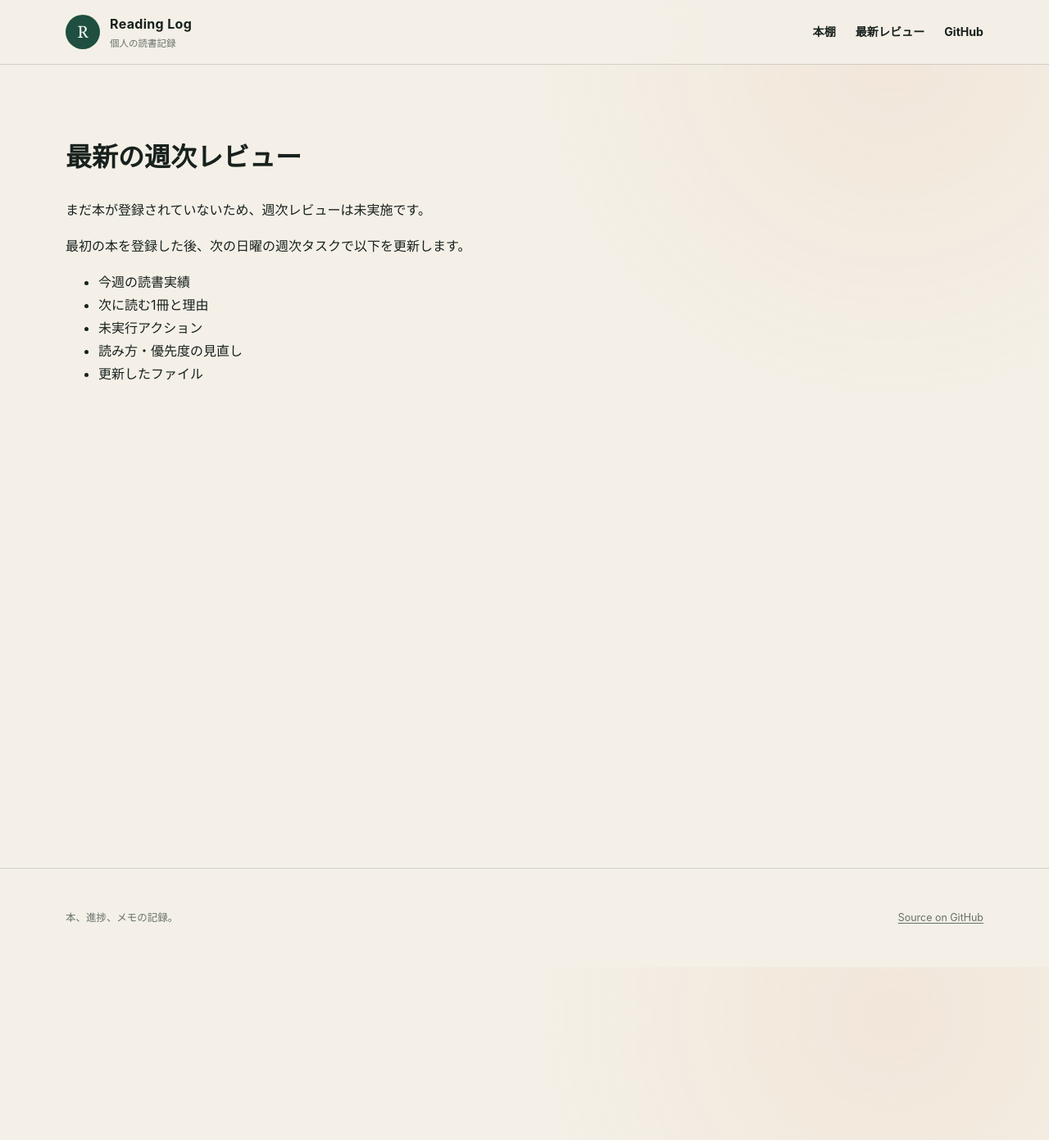
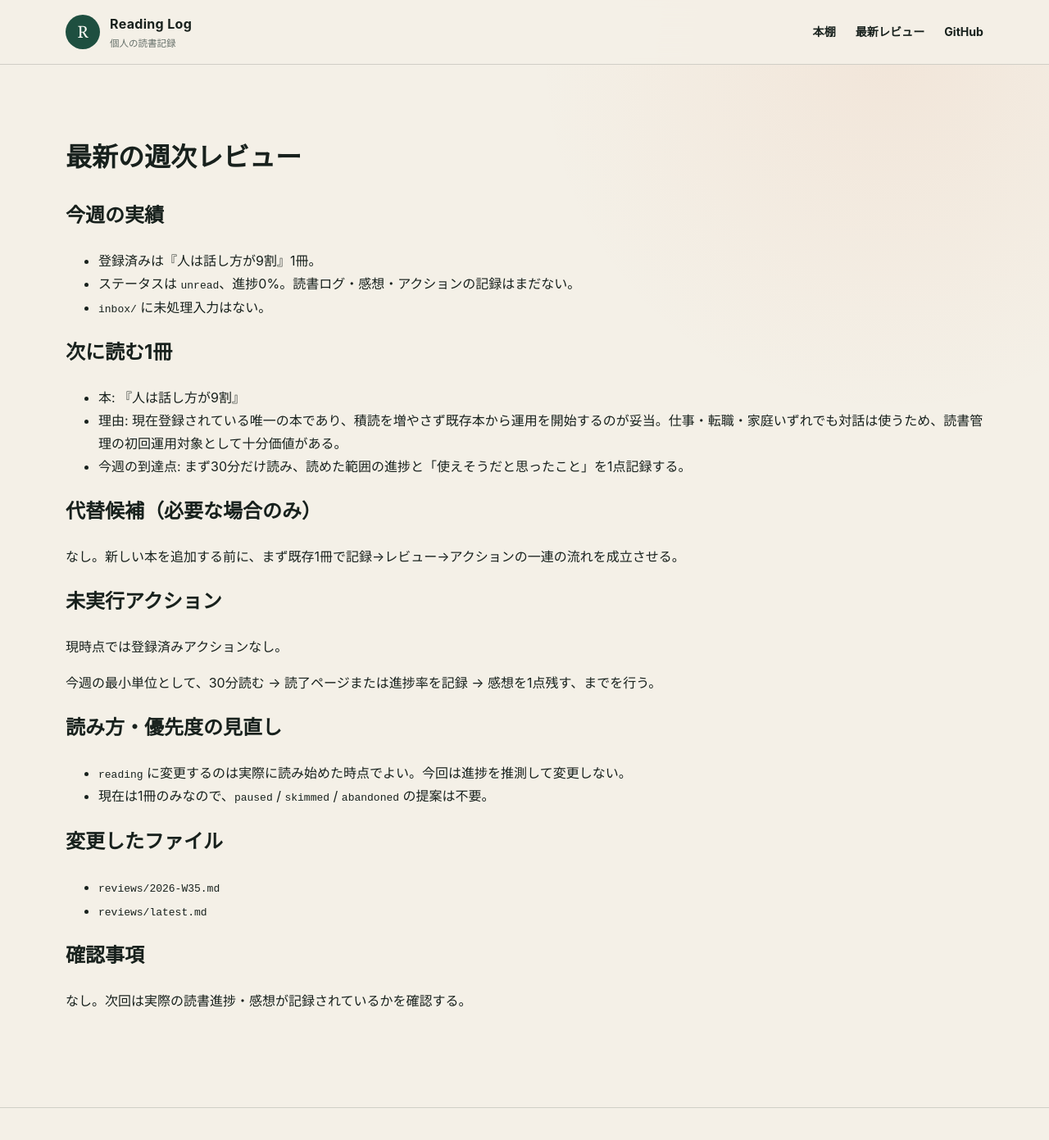
Before and after one commit to n-yoshida-dev/reading-log, a Jekyll site: the page built from reviews/latest.md, in a window 1280 px wide and 1400 px high. Shown: the top 1391 px of the window at 82% size. Built offline with Jekyll 4.4.1, drawn with Linux system fonts in a browser that asks for light colours.

Commit message:
docs(reading): latest を 2026-W35 に更新

```diff
--- a/reviews/latest.md
+++ b/reviews/latest.md
@@ -6,12 +6,38 @@ description: 読書の進捗、次に読む本、未完了アクションの最
 
 # 最新の週次レビュー
 
-まだ本が登録されていないため、週次レビューは未実施です。
+## 今週の実績
 
-最初の本を登録した後、次の日曜の週次タスクで以下を更新します。
+- 登録済みは『人は話し方が9割』1冊。
+- ステータスは `unread`、進捗0%。読書ログ・感想・アクションの記録はまだない。
+- `inbox/` に未処理入力はない。
 
-- 今週の読書実績
-- 次に読む1冊と理由
-- 未実行アクション
-- 読み方・優先度の見直し
-- 更新したファイル
+## 次に読む1冊
+
+- 本: 『人は話し方が9割』
+- 理由: 現在登録されている唯一の本であり、積読を増やさず既存本から運用を開始するのが妥当。仕事・転職・家庭いずれでも対話は使うため、読書管理の初回運用対象として十分価値がある。
+- 今週の到達点: まず30分だけ読み、読めた範囲の進捗と「使えそうだと思ったこと」を1点記録する。
+
+## 代替候補（必要な場合のみ）
+
+なし。新しい本を追加する前に、まず既存1冊で記録→レビュー→アクションの一連の流れを成立させる。
+
+## 未実行アクション
+
+現時点では登録済みアクションなし。
+
+今週の最小単位として、30分読む → 読了ページまたは進捗率を記録 → 感想を1点残す、までを行う。
+
+## 読み方・優先度の見直し
+
+- `reading` に変更するのは実際に読み始めた時点でよい。今回は進捗を推測して変更しない。
+- 現在は1冊のみなので、`paused` / `skimmed` / `abandoned` の提案は不要。
+
+## 変更したファイル
+
+- `reviews/2026-W35.md`
+- `reviews/latest.md`
+
+## 確認事項
+
+なし。次回は実際の読書進捗・感想が記録されているかを確認する。
```
